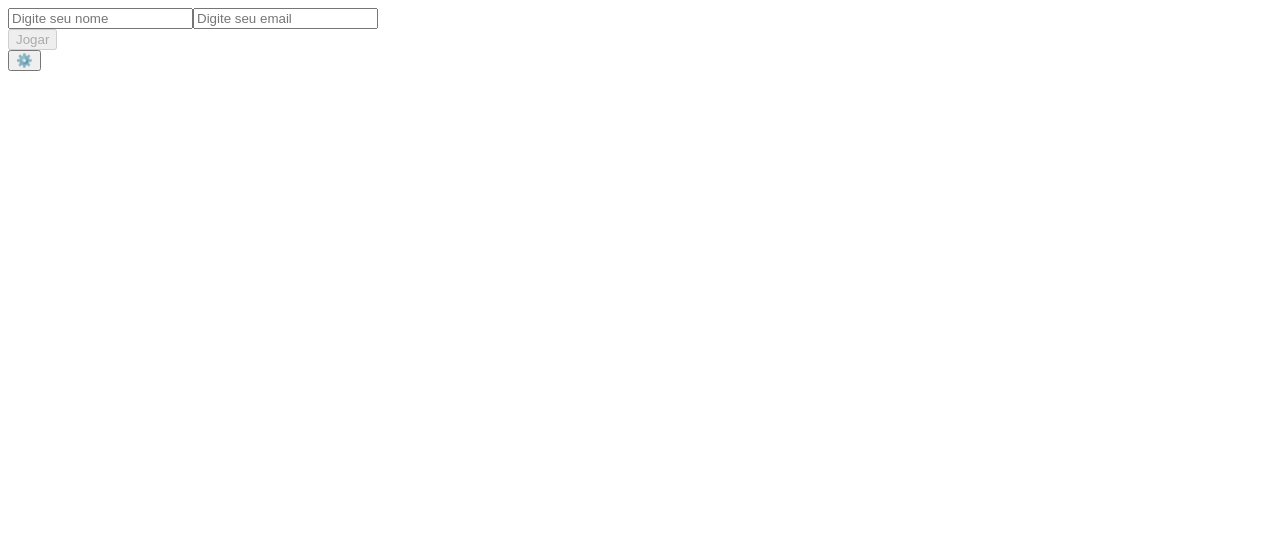
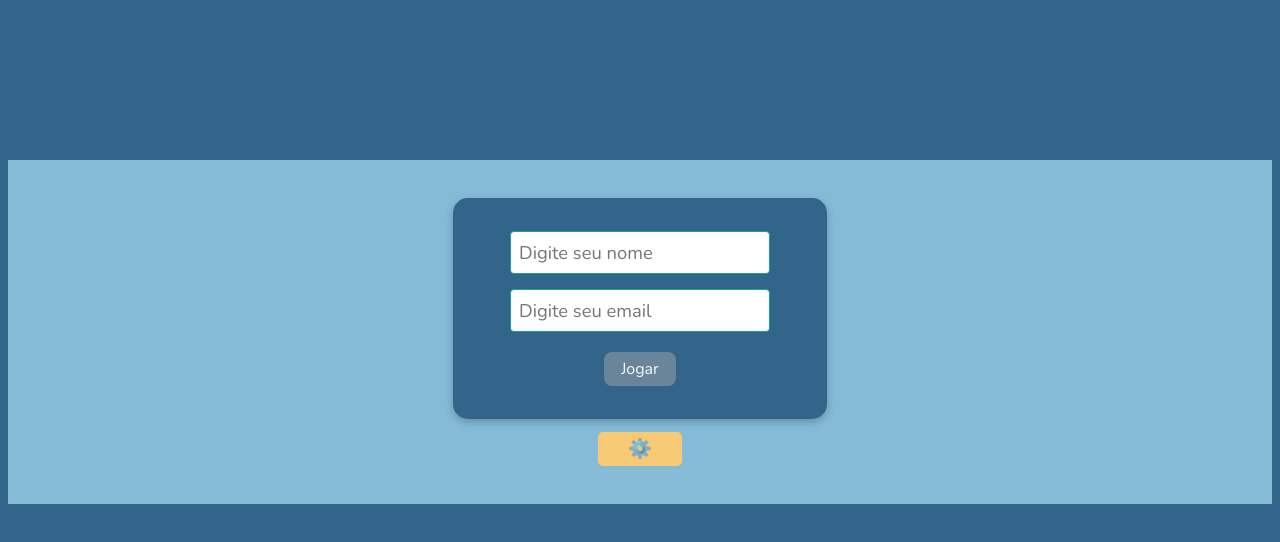
Before and after one commit to joaofelipelliccione/trybe_frontend_7-trivia_game, a React (Create React App) app: page / in a window 1280 px wide. Shown: the top 542 px of the page. Built offline with nearby package versions, Linux system fonts and the light colour scheme.

Commit message:
Conclusão CSS página de login.

```diff
--- a/src/components/LoginForm.jsx
+++ b/src/components/LoginForm.jsx
@@ -48,7 +48,6 @@ class LoginForm extends Component {
         <label htmlFor="userNameInput">
           <input
             id="userNameInput"
-            data-testid="input-player-name"
             type="text"
             name="userName"
             value={ userName }
@@ -59,7 +58,6 @@ class LoginForm extends Component {
         <label htmlFor="userMailInput">
           <input
             id="userMailInput"
-            data-testid="input-gravatar-email"
             type="email"
             name="userMail"
             value={ userMail }
@@ -67,18 +65,15 @@ class LoginForm extends Component {
             placeholder="Digite seu email"
           />
         </label>
-        <div id="loginBtnsContainer">
         <button
           id="loginBtn"
           type="button"
-            data-testid="btn-play"
           disabled={ !(userName.length > minNumOfCaracs
             && userMail.length > 0) } // O botão só será habilitado quando userName e userMail apresentarem, pelo menos, 1 caractere.
           onClick={ this.onLogIn }
         >
           Jogar
         </button>
-        </div>
       </form>
     );
   }
--- a/src/pages/Login.jsx
+++ b/src/pages/Login.jsx
@@ -1,6 +1,7 @@
 import React from 'react';
 import { Redirect } from 'react-router';
 import LoginForm from '../components/LoginForm';
+import '../styles/login.css';
 
 class Login extends React.Component {
   constructor() {
@@ -25,7 +26,7 @@ class Login extends React.Component {
         <div id="loginFormContainer">
           <LoginForm />
           <button
-            data-testid="btn-settings"
+            id="settingsBtn"
             type="button"
             onClick={ () => this.setState({ mustRedirectToSettings: true }) }
           >
--- a/src/pages/Settings.jsx
+++ b/src/pages/Settings.jsx
@@ -1,10 +1,20 @@
 import React from 'react';
+import { Link } from 'react-router-dom';
 
 class Settings extends React.Component {
   render() {
     return (
-      <div>
-        <h1 data-testid="settings-title">Opções</h1>
+      <div id="settingsPage">
+        <h1>Página reservada para features futuros</h1>
+        <Link
+          to="/"
+        >
+          <button
+            type="button"
+          >
+            Voltar para Home
+          </button>
+        </Link>
       </div>
     );
   }
--- a/src/styles/header.css
+++ b/src/styles/header.css
@@ -1,4 +1,4 @@
-/* @import url('https://fonts.googleapis.com/css2?family=Nunito:wght@300;400;700&display=swap');
+@import url('https://fonts.googleapis.com/css2?family=Nunito:wght@300;400;700&display=swap');
 
 * {
   box-sizing: border-box;
@@ -57,4 +57,4 @@
   font-weight: 700;
   text-align: center;
   width: fit-content;
-} */
+}
--- /dev/null
+++ b/src/styles/login.css
@@ -0,0 +1,116 @@
+@import url('https://fonts.googleapis.com/css2?family=Nunito:wght@300;400;700&display=swap');
+
+* {
+  box-sizing: border-box;
+  font-family: Nunito, sans-serif;
+  font-size: 1em;
+}
+
+body {
+  background-color: #33658A;
+}
+
+#loginPageMain {
+  background-color: #86BBD8;
+  display: flex;
+  justify-content: center;
+  margin-top: 160px;
+  padding: 3%;
+}
+
+#loginFormContainer {
+  display: flex;
+  flex-direction: column;
+  align-items: center;
+  width: 70%;
+  height: 30%;
+}
+
+#loginForm {
+  background-color: #33658A;
+  border-radius: 15px;
+  box-shadow: rgba(0, 0, 0, 0.24) 0px 3px 8px;
+  display: flex;
+  flex-direction: column;
+  width: 45%;
+  align-items: center;
+  padding: 4% 8%;
+}
+
+#loginForm label {
+  text-align: center;
+  width: 400px;
+}
+
+#loginForm input[type = "text"], #loginForm input[type = "email"]  {
+  border: solid 1.5px #189AB4;
+  border-radius: 4px;
+  font-size: 1.15em;
+  width: 65%;
+  margin-bottom: 15px;
+  padding: 2%;
+  transition: 0.4s width ease-in-out;
+}
+
+#loginForm input[type = "text"]:focus, #loginForm input[type = "email"]:focus  {
+  background-color: #D4F1F4;
+  box-shadow: rgba(0, 0, 0, 0.24) 0px 3px 8px;
+  outline: none;
+  width: 90%;
+}
+
+#loginBtn {
+  background-color: #75E6DA;
+  color: #05445E;
+  border: none;
+  border-radius: 5px;
+  width: 40%;
+  cursor: pointer;
+  font-size: 1.2em;
+  margin-top: 2%;
+  padding: 2.5%;
+  transition: 0.4s width ease-in-out;
+}
+
+#loginBtn:hover {
+  background-color: #D4F1F4;
+  color: black;
+  box-shadow: rgba(0, 0, 0, 0.24) 0px 3px 8px;
+  width: 55%;
+}
+
+#loginBtn:disabled {
+  background-color: rgba(170, 170, 170, 0.466);
+  color: ghostwhite;
+  border: none;
+  border-radius: 8px;
+  width: 30%;
+  font-size: 1em;
+  padding: 2.5%;
+  transition: 0.4s width ease-in-out;
+}
+
+#loginBtn:disabled:hover {
+  background-color: rgba(170, 170, 170, 0.466);
+  color: ghostwhite;
+  cursor: default;
+  box-shadow: none;
+  width: 30%;
+}
+
+#settingsBtn {
+  background-color: #f8ca74;
+  border: none;
+  border-radius: 5px;
+  width: 10%;
+  cursor: pointer;
+  font-size: 1.2em;
+  margin-top: 1.5%;
+  padding: 0.5%;
+  transition: 0.3s ease-in-out;
+}
+
+#settingsBtn:hover {
+  background-color: #faba44;
+  box-shadow: rgba(0, 0, 0, 0.24) 0px 3px 8px;
+}
```
Lines whose indentation alone changed are shown as unchanged.
